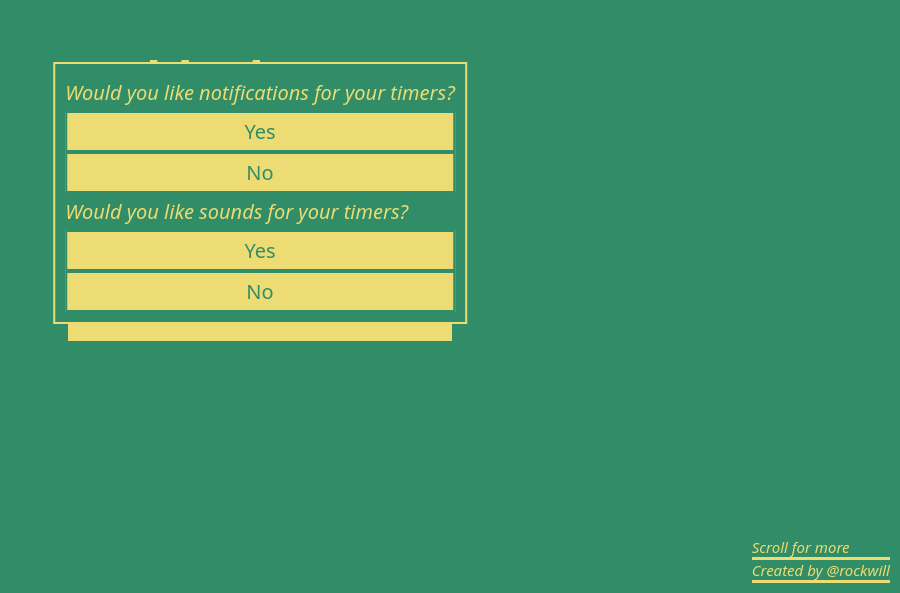
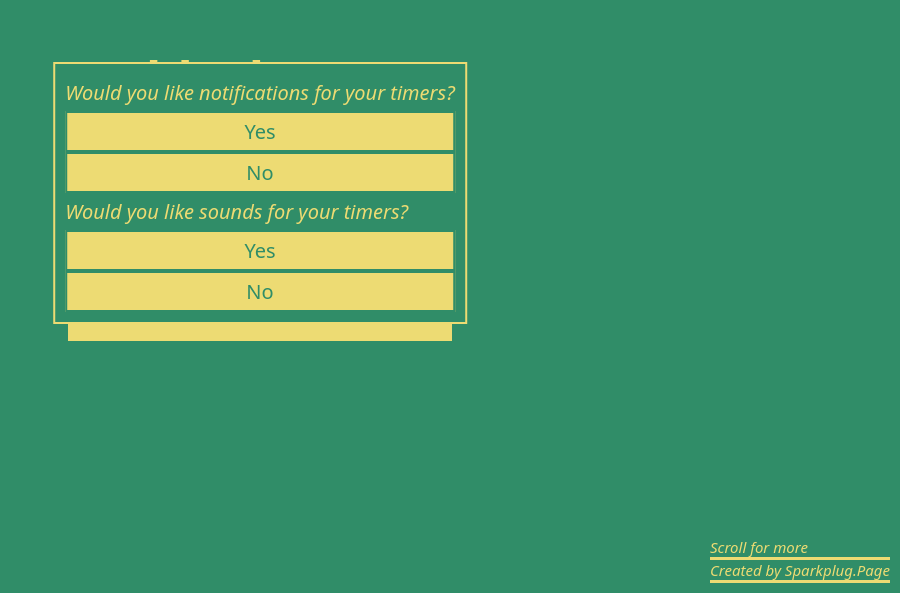
Before and after one commit to rockwillck/TeaTime, a plain HTML site: page index.html in a window 1280 px wide. Shown: the part 207-800 px from the top of the page, without its empty margins (380-1280 px from the left). Drawn offline with Linux system fonts and the light colour scheme; a web font is replaced by a local one.

Commit message:
Update index.html

```diff
--- a/index.html
+++ b/index.html
@@ -21,7 +21,7 @@
 	</div>
 	<div id="hint">
 		<p>Scroll for more</p>
-		<p>Created by @rockwill</p>
+		<p>Created by <a href="https://sparkplug.page" style="color:inherit; text-decoration:none;">Sparkplug.Page</a></p>
 	</div>
 	<script src="app.js"></script>
 </body>
```
